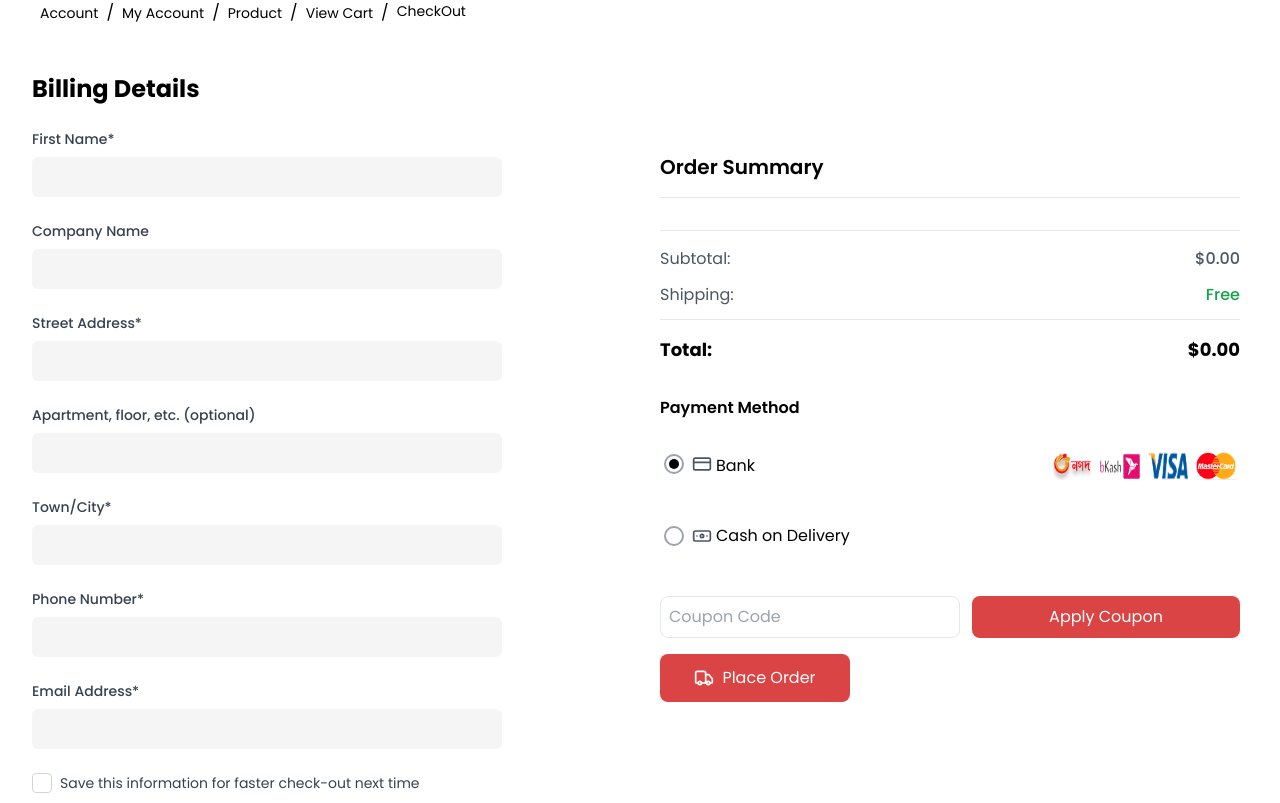
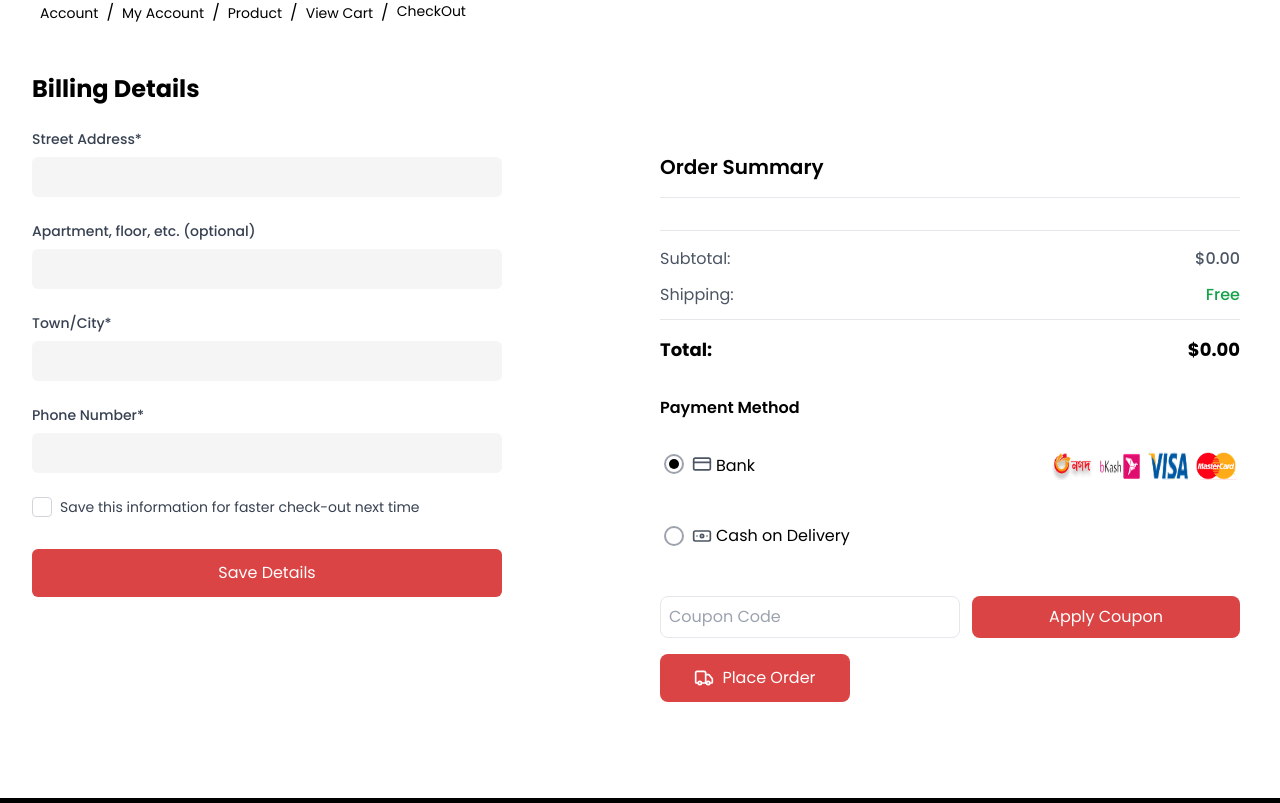
Before and after one commit to Yesifu-Damilola/iphone_store, a React (Vite) app: page /checkout in a window 1280 px wide. Shown: the part 217-1020 px from the top of the page. Built offline with nearby package versions, Linux system fonts and the light colour scheme.

Commit message:
bug fixed on Navbar component

```diff
--- a/src/components/account/Account.jsx
+++ b/src/components/account/Account.jsx
@@ -1,3 +1,4 @@
+/* eslint-disable react/prop-types */
 // import { toast } from "react-toastify";
 import { ManageAccount } from "./ManageAccount";
 import { Order } from "./Order";
@@ -5,9 +6,16 @@ import { Cancellations } from "./Cancellations";
 import { Reviews } from "./Reviews";
 import { Logout } from "./Logout";
 
-const Account = () => {
+const Account = ({
+  width = "max-w-full",
+  height = "",
+  text = "",
+  className = "",
+}) => {
   return (
-    <div className="absolute right-0 md:right-5 bg-fuchsia-950 rounded p-4 max-w-full onClick">
+    <div
+      className={`absolute right-0 md:right-5 bg-fuchsia-950 rounded p-4 ${width} ${height} ${text} ${className}`}
+    >
       <ManageAccount />
       <Order />
       <Cancellations />
--- a/src/components/account/Order.jsx
+++ b/src/components/account/Order.jsx
@@ -6,7 +6,7 @@ export const Order = () => {
       <span>
         <Mallbag />
       </span>
-      <h4 className="text-white text-sm md:text-base">My Ordert</h4>
+      <h4 className="text-white text-sm md:text-base">My Order</h4>
     </div>
   );
 };
--- a/src/components/features/home/FlashSales.jsx
+++ b/src/components/features/home/FlashSales.jsx
@@ -25,7 +25,7 @@ export const FlashSales = ({
   type = "home",
   className = "lg:grid-cols-5 my-10",
   showCartIcon,
-  targetDate = "2025-02-06T12:00:00Z",
+  targetDate = "2025-02-28T12:00:00Z",
   productFeatures,
   count = 4,
   loaderCount = 5,
--- a/src/components/features/home/MusicExperience.jsx
+++ b/src/components/features/home/MusicExperience.jsx
@@ -43,7 +43,7 @@ export const MusicExperience = () => {
 
           <div className="py-4">
             <CountdownTimer
-              targetDate="2025-02-20T23:59:59"
+              targetDate="2025-03-02T23:59:59"
               className="text-white"
             />
           </div>
--- a/src/components/layout/navbar/Navbar.jsx
+++ b/src/components/layout/navbar/Navbar.jsx
@@ -127,7 +127,13 @@ export const Navbar = () => {
                   className="h-6 w-6 over:underline"
                   onClick={toggleVisibility}
                 />
-                {profileVisible && <Account />}
+                {profileVisible && (
+                  <Account
+                    width="w-[180px]"
+                    height="h-[160px]"
+                    className="overflow-auto"
+                  />
+                )}
               </div>
             )}
             <button
@@ -163,6 +169,7 @@ export const Navbar = () => {
               {route?.name}
             </Link>
           ))}
+
           {!user && (
             <Link
               to={"/signup"}
--- /dev/null
+++ b/src/hooks/useUpdateUserDetails.jsx
@@ -0,0 +1,9 @@
+import React from 'react'
+
+const useUpdateUserDetails = () => {
+  return (
+    <div>useUpdateUserDetails</div>
+  )
+}
+
+export default useUpdateUserDetails
--- a/src/pages/checkout/CheckoutForm.jsx
+++ b/src/pages/checkout/CheckoutForm.jsx
@@ -1,11 +1,15 @@
 /* eslint-disable no-unused-vars */
 import { useCallback, useEffect } from "react";
 import { useForm } from "react-hook-form";
+import { UserAuth } from "../../context/AuthContext";
+import { useMutation, useQueryClient } from "@tanstack/react-query";
+import { supabase } from "../../supabase/supabaseClients";
 import { toast } from "react-toastify";
 
-const STORAGE_KEY = "checkout_info";
-
 export const CheckoutForm = () => {
+  // Access the client
+  const queryClient = useQueryClient();
+  const { user } = UserAuth();
   const {
     register,
     handleSubmit,
@@ -13,54 +17,51 @@ export const CheckoutForm = () => {
     setValue,
     watch,
   } = useForm();
-  const saveInfo = watch("saveInfo");
 
-  useEffect(() => {
-    // Retrieve saved user data from localStorage (if available)
-    const savedData = localStorage.getItem(STORAGE_KEY);
-    if (savedData) {
-      const parsedData = JSON.parse(savedData);
-      const email = parsedData?.email;
-      if (email) {
-        // Prefill the form with saved data if email exists in storage
-        Object.entries(parsedData).forEach(([key, value]) =>
-          setValue(key, value)
-        );
+  const { isPending, mutate } = useMutation({
+    mutationFn: async (payload) => {
+      if (!payload.userId) return null;
+      const { data, error } = await supabase
+        .from("profile")
+        .update({
+          apartment: payload.apartment,
+          street_address: payload.street_address,
+          town_city: payload.town_city,
+          phone_number: payload.phone_number,
+        })
+        .eq("id", payload.userId)
+        .select()
+        .single();
+
+      if (error || !data) {
+        toast.error(error.message);
       }
-    }
-  }, [setValue]);
 
-  const onSubmit = useCallback((data) => {
-    // Only save data if 'saveInfo' is checked
-    if (data.saveInfo) {
-      const userInfo = {
-        firstName: data.firstName,
-        companyName: data.companyName,
-        streetAddress: data.streetAddress,
-        apartment: data.apartment,
-        city: data.city,
-        phoneNumber: data.phoneNumber,
-        email: data.email,
-      };
+      return data;
+    },
+    onSuccess: (data) => {
+      if (data) {
+        queryClient.invalidateQueries({
+          queryKey: ["current-user"],
+        });
+        toast.success("User Details Updated");
+      }
+    },
+  });
 
-      // Save data in localStorage with email as key to allow multiple users
-      const currentData = localStorage.getItem(STORAGE_KEY);
-      const parsedData = currentData ? JSON.parse(currentData) : {};
-
-      parsedData[data.email] = userInfo; // Store using the email as a key
-
-      // Save back to localStorage
-      localStorage.setItem(STORAGE_KEY, JSON.stringify(parsedData));
-
-      toast.success("Information saved successfully!");
-    } else {
-      toast.error("Please select the checkbox to save your information.");
-    }
-  }, []);
+  const onSubmit = (data) => {
+    if (!user.id) return toast.error("Please Login to update Info");
+    const payload = {
+      ...data,
+      userId: user.id,
+    };
+    mutate(payload);
+    // console.log(data);
+  };
   return (
-    <form onSubmit={handleSubmit(onSubmit)} className="space-y-6 bg-white">
+    <form onSubmit={handleSubmit(onSubmit)} className="space-y-8 bg-white">
       <div className="grid grid-cols-1 md:grid-cols-2 gap-6">
-        <div className="space-y-2">
+        {/* <div className="space-y-2">
           <label
             htmlFor="firstName"
             className="block text-sm font-medium text-gray-700"
@@ -77,21 +78,7 @@ export const CheckoutForm = () => {
           {errors.firstName && (
             <p className="text-red-500 text-sm">{errors.firstName.message}</p>
           )}
-        </div>
-
-        <div className="space-y-2 md:col-span-2">
-          <label
-            htmlFor="companyName"
-            className="block text-sm font-medium text-gray-700"
-          >
-            Company Name
-          </label>
-          <input
-            {...register("companyName")}
-            type="text"
-            className="md:w-[470px] w-full p-2 border-none bg-secondary rounded-md focus:outline-none"
-          />
-        </div>
+        </div> */}
 
         <div className="space-y-2 md:col-span-2">
           <label
@@ -101,7 +88,7 @@ export const CheckoutForm = () => {
             Street Address*
           </label>
           <input
-            {...register("streetAddress", {
+            {...register("street_address", {
               required: "Street address is required",
             })}
             type="text"
@@ -136,7 +123,7 @@ export const CheckoutForm = () => {
             Town/City*
           </label>
           <input
-            {...register("city", { required: "City is required" })}
+            {...register("city_town", { required: "City is required" })}
             type="text"
             className="w-full md:w-[470px] p-2 border-none bg-secondary rounded-md focus:outline-none"
           />
@@ -147,7 +134,7 @@ export const CheckoutForm = () => {
 
         <div className="space-y-2 md:col-span-2">
           <label
-            htmlFor="phoneNumber"
+            htmlFor="phone_number"
             className="block text-sm font-medium text-gray-700"
           >
             Phone Number*
@@ -165,29 +152,6 @@ export const CheckoutForm = () => {
           />
           {errors.phoneNumber && (
             <p className="text-red-500 text-sm">{errors.phoneNumber.message}</p>
-          )}
-        </div>
-
-        <div className="space-y-2 md:col-span-2">
-          <label
-            htmlFor="email"
-            className="block text-sm font-medium text-gray-700"
-          >
-            Email Address*
-          </label>
-          <input
-            {...register("email", {
-              required: "Email is required",
-              pattern: {
-                value: /^[A-Z0-9._%+-]+@[A-Z0-9.-]+\.[A-Z]{2,}$/i,
-                message: "Please enter a valid email address",
-              },
-            })}
-            type="email"
-            className="w-full md:w-[470px] p-2 border-none bg-secondary rounded-md focus:outline-none"
-          />
-          {errors.email && (
-            <p className="text-red-500 text-sm">{errors.email.message}</p>
           )}
         </div>
 
@@ -216,8 +180,9 @@ export const CheckoutForm = () => {
         <button
           type="submit"
           className="w-full md:w-[470px] bg-primary text-white py-3 px-4 rounded-md   focus:outline-none"
+          disabled={isPending}
         >
-          Complete Order
+          {isPending ? "Loading..." : " Save Details"}
         </button>
       </div>
     </form>
```
